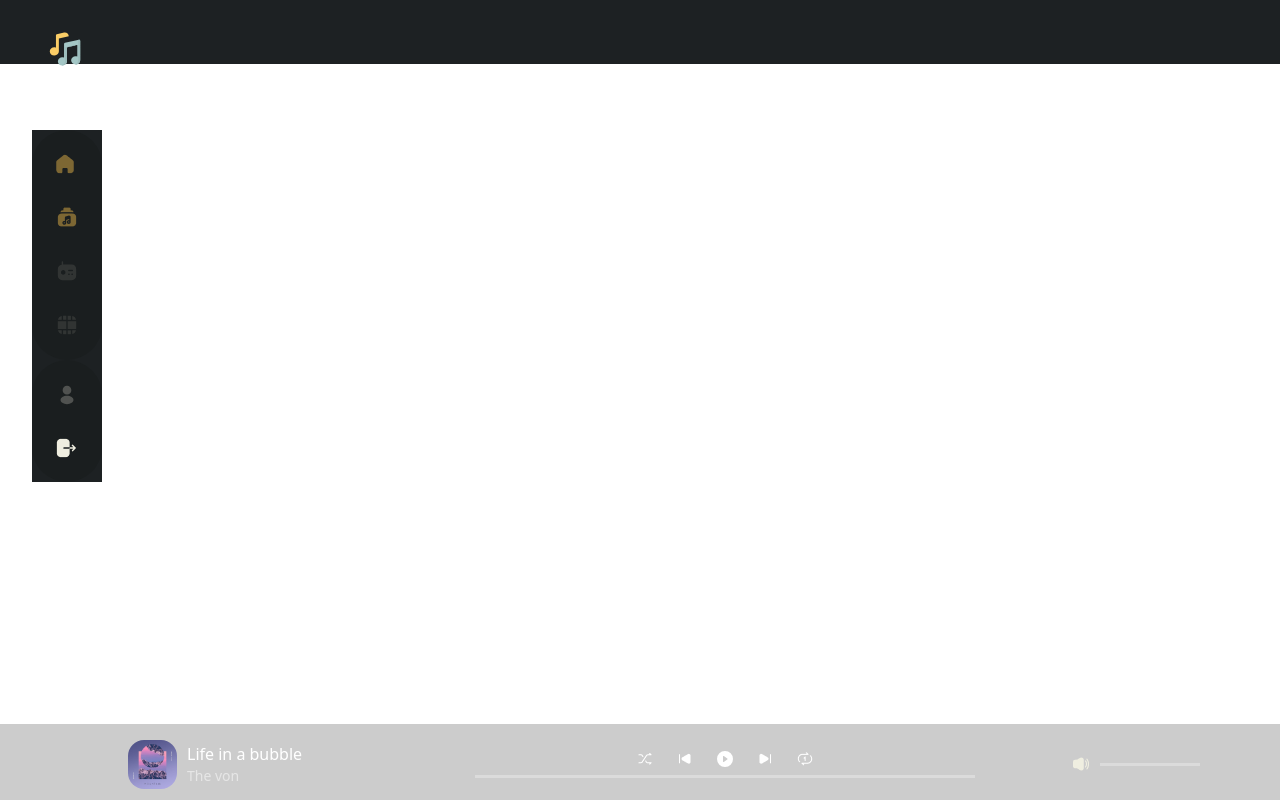
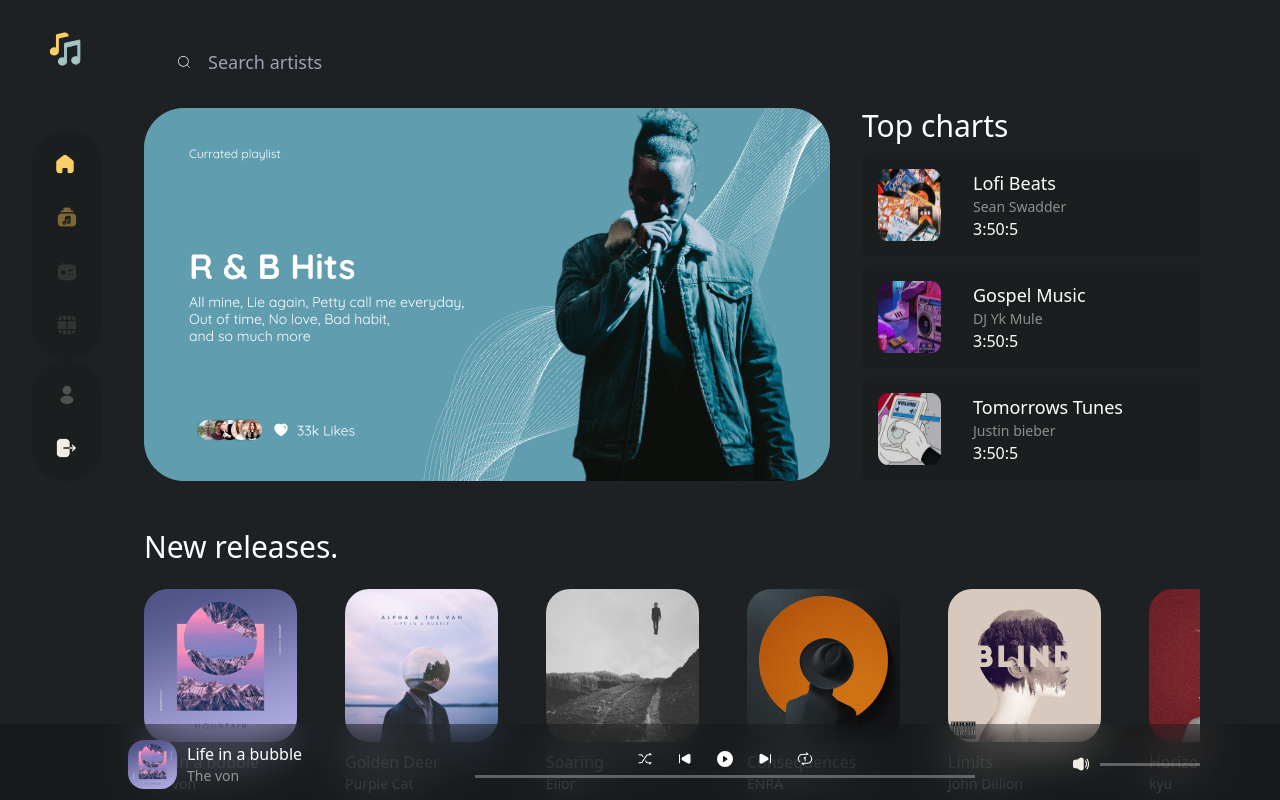
Before and after one commit to segunojo1/musica, a React (Vite) app: page / in a window 1280 px wide. Shown: the top 800 px of the page. Built offline with nearby package versions, Linux system fonts and the light colour scheme.

Commit message:
push staged

```diff
--- a/src/App.jsx
+++ b/src/App.jsx
@@ -69,8 +69,8 @@ function App() {
 
           <SideBar/>
           <Routes>
-            <Route path='/home' element={<Home showAlbum={showAlbum} refCon={refCon}/>} />
-            <Route path='/home/album' element={<Album title={songAlb.title} desc={songAlb.desc} length={songAlb.length} img= {songAlb.img} selectedSong={selectedSong} refCon={refCon}/>}/>
+            <Route path='/' element={<Home showAlbum={showAlbum} refCon={refCon}/>} />
+            <Route path='/album' element={<Album title={songAlb.title} desc={songAlb.desc} length={songAlb.length} img= {songAlb.img} selectedSong={selectedSong} refCon={refCon}/>}/>
           </Routes>
           </div>
             <Player refCon={refCon}/>
--- a/src/components/ChartsComp.jsx
+++ b/src/components/ChartsComp.jsx
@@ -9,7 +9,7 @@ const ChartsComp = ({img, title, name, timestamp, id, showAlbum}) => {
 
   return (
     <div id={id} className='bg-dark p-[1rem] flex items-center justify-between rounded-lg md:w-[29rem] w-[80%] shrink-0' ref={albumRef} onClick={showAlbum}>
-        <Link to='/home/album' >
+        <Link to='/album' >
           <div className='flex flex-col md:flex-row gap-[2rem]'   >
               <img src={img} alt="" />
               <div>
--- a/src/components/SideBar.jsx
+++ b/src/components/SideBar.jsx
@@ -32,7 +32,7 @@ const SideBar = () => {
           <div className='bg-bla tran'>
 
             <div className={`p-[.5rem]  bg-dark grid gap-[30px] w-fit rounded-full lg:block  ${show ? 'block' : 'hidden'}`}>
-                <NavLink to='/home' className={({isActive}) => (
+                <NavLink to='/' className={({isActive}) => (
                       isActive ? activeLink : norm
                 )
                 } >
```
